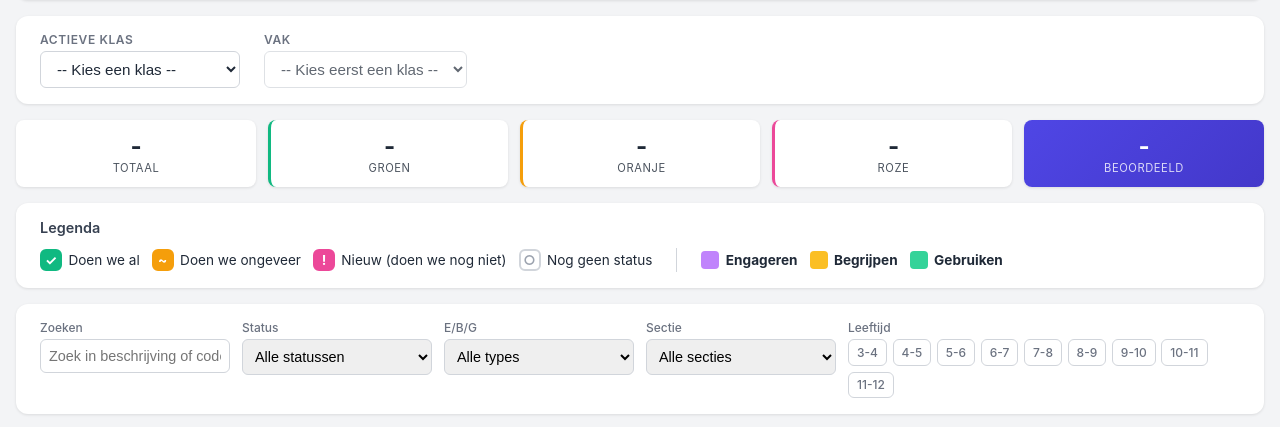
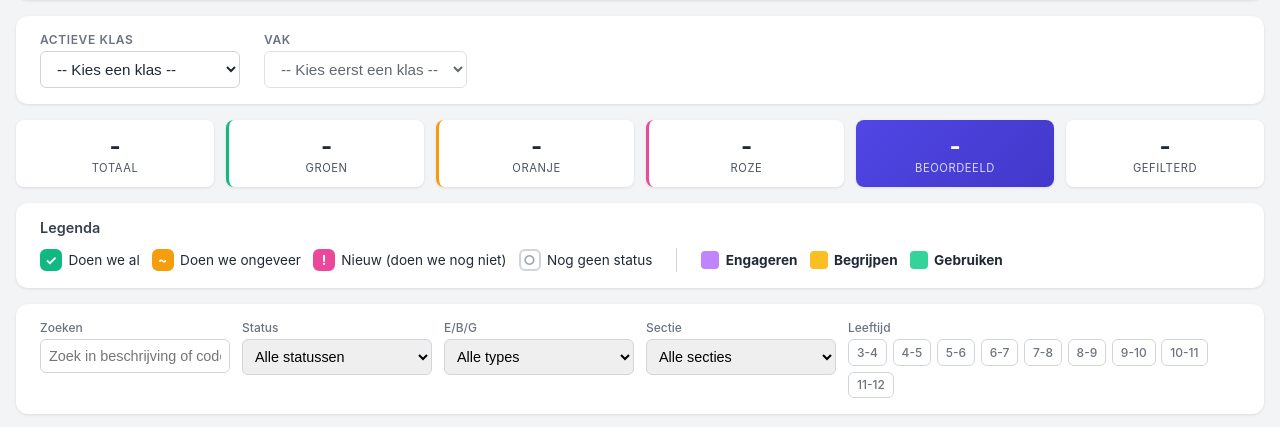
Before and after one commit to scholengroep5/leerdoelen_tracker, a Flask app: template backend/templates/leerkracht.html in a window 1280 px wide. Shown: the part 86-513 px from the top of the page. Run offline with Flask 3, Linux system fonts and the light colour scheme; the template is opened without the code that fills it, so the values that code supplies are empty; parts of the project's set-up code (start-up, migrations or seed data) failed here and were passed over.

Commit message:
Add "gefilterd" box

```diff
--- a/backend/templates/leerkracht.html
+++ b/backend/templates/leerkracht.html
@@ -213,6 +213,7 @@
         <div class="stat-card" style="border-left:3px solid var(--status-oranje);"><div class="stat-value" id="statOranje">-</div><div class="stat-label">Oranje</div></div>
         <div class="stat-card" style="border-left:3px solid var(--status-roze);"><div class="stat-value" id="statRoze">-</div><div class="stat-label">Roze</div></div>
         <div class="stat-card highlight"><div class="stat-value" id="statBeoordeeld">-</div><div class="stat-label">Beoordeeld</div></div>
+        <div class="stat-card"><div class="stat-value" id="statGefilterd">-</div><div class="stat-label">Gefilterd</div></div>
     </div>
 
     <!-- Legenda -->
@@ -751,6 +752,7 @@ function updateStats() {
     document.getElementById('statOranje').textContent   = oranje || '-';
     document.getElementById('statRoze').textContent     = roze   || '-';
     document.getElementById('statBeoordeeld').textContent = total > 0 ? pct + '%' : '-';
+    document.getElementById('statGefilterd').textContent  = currentVakId ? filteredData.length : '-';
     document.getElementById('vakProgress').textContent  =
         (activeKlasId && currentVakId) ? (groen+oranje+roze) + '/' + total + ' beoordeeld' : '';
 }
```
